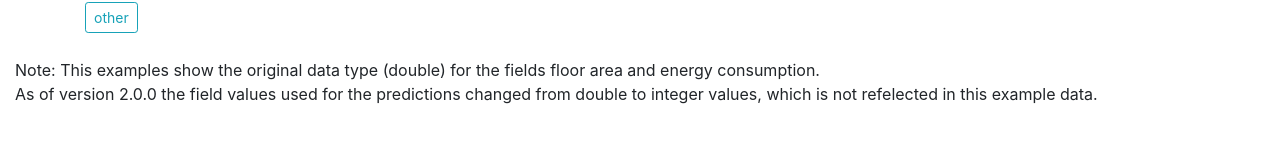
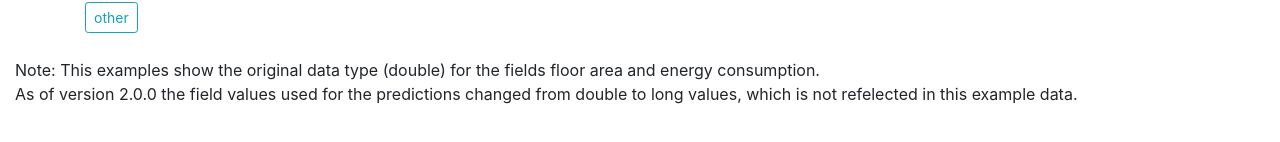
Before and after one commit to angelapopa/thesis_practical_part-ui, a React (Create React App) app: page /json in a window 1280 px wide. Shown: the part 442-584 px from the top of the page. Built offline with nearby package versions, Linux system fonts and the light colour scheme.

Commit message:
correcting previous note

```diff
--- a/src/components/jsondataview.jsx
+++ b/src/components/jsondataview.jsx
@@ -62,7 +62,7 @@ class JsonDataView extends Component {
               <span>Note: This examples show the original data type (double) for the fields floor area and energy consumption.</span>
             </div>
             <div>
-              <span> As of version 2.0.0 the field values used for the predictions changed from double to integer values, which is not refelected in this example data.</span>
+              <span> As of version 2.0.0 the field values used for the predictions changed from double to long values, which is not refelected in this example data.</span>
             </div>
         </div>
       </div>
```
